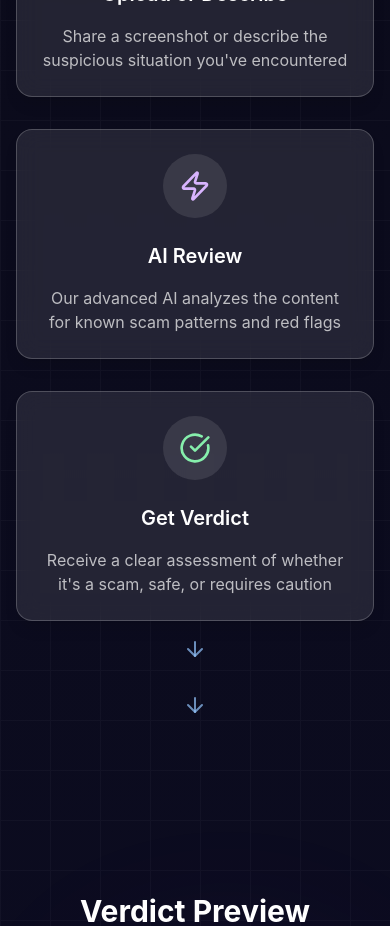
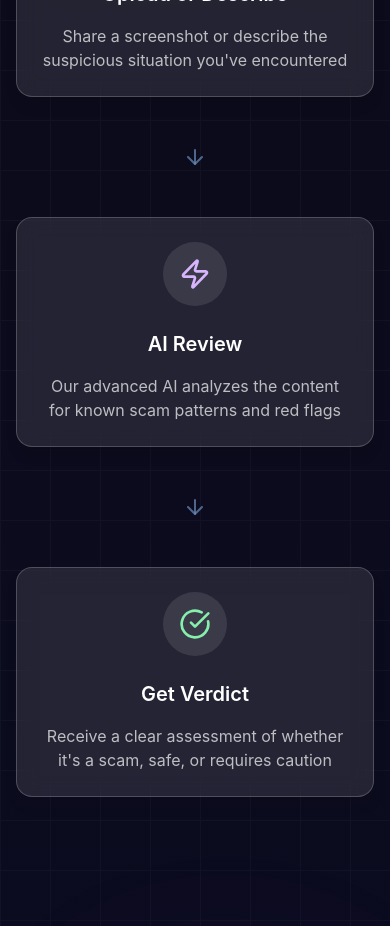
Before and after one commit to oceanuddin/scamchecker, a React (Vite) app: page / in a window 390 px wide. Shown: the part 1180-2106 px from the top of the page. Built offline with nearby package versions, Linux system fonts and the light colour scheme.

Commit message:
Fix mobile arrow alignment in How It Works section

```diff
--- a/src/components/HowItWorks.tsx
+++ b/src/components/HowItWorks.tsx
@@ -36,14 +36,11 @@ export const HowItWorks = () => {
                     <ArrowRightIcon size={28} className="animate-pulse" />
                   </div>}
               </div>
+              {/* Mobile arrow between steps */}
+              {index < steps.length - 1 && <div className="md:hidden flex justify-center items-center py-4">
+                  <ArrowRightIcon size={24} className="rotate-90 text-blue-300/70 animate-pulse" />
+                </div>}
             </Fragment>)}
-          {/* Mobile arrows */}
-          <div className="md:hidden flex justify-center w-full col-span-1 -mt-4 mb-4">
-            <ArrowRightIcon size={24} className="rotate-90 text-blue-300/70" />
-          </div>
-          <div className="md:hidden flex justify-center w-full col-span-1 -mt-4 mb-4">
-            <ArrowRightIcon size={24} className="rotate-90 text-blue-300/70" />
-          </div>
         </div>
       </div>
     </section>;
```
